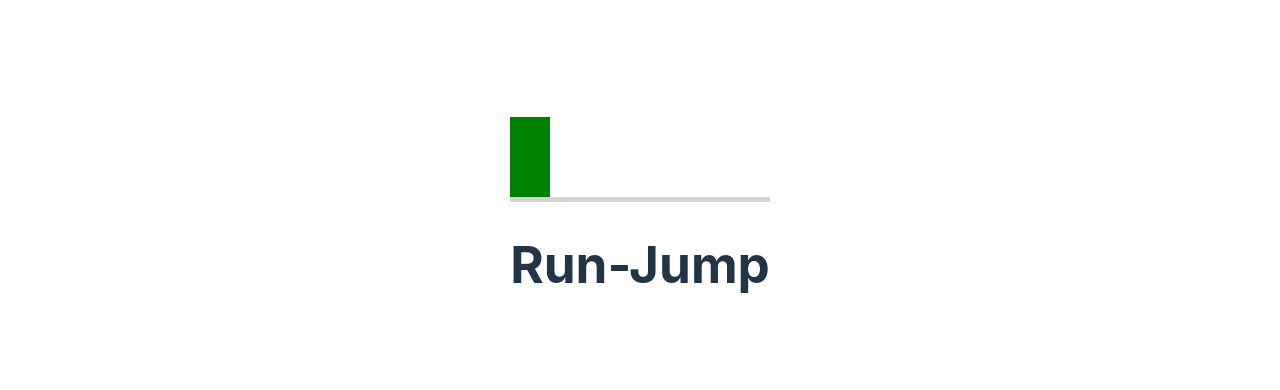
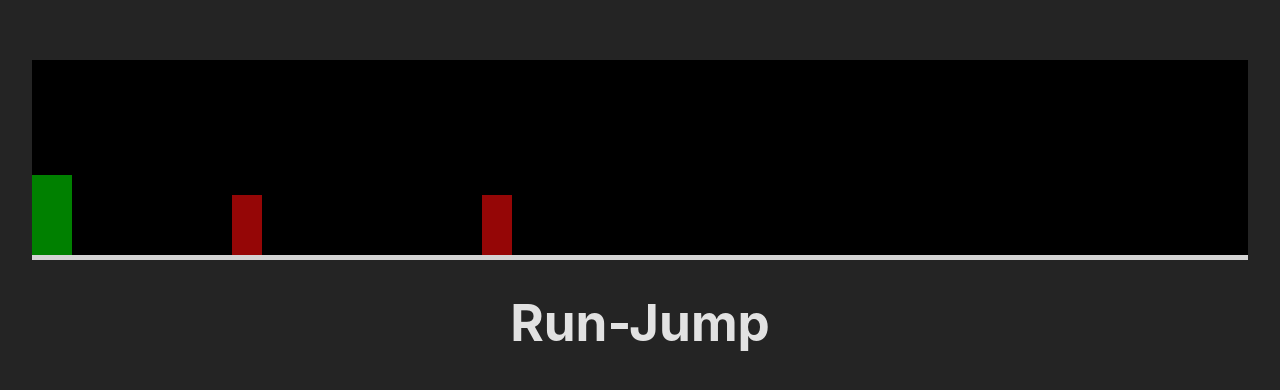
Before and after one commit to opowell/run-jump, a Vue app: page / in a window 1280 px wide. Shown: the part 178-568 px from the top of the page. Built offline with nearby package versions, Linux system fonts and the light colour scheme.

Commit message:
add blocks, fix character

```diff
--- a/src/components/HelloWorld.vue
+++ b/src/components/HelloWorld.vue
@@ -1,29 +1,61 @@
 <script setup lang="ts">
-import { ref } from 'vue'
-
-defineProps<{ msg: string }>()
+import { computed, ref } from 'vue'
 
 const count = ref(0)
+setInterval(() => {
+  count.value = count.value + 1
+}, 100)
+
+const playerPosition = ref(5)
+const blocks = ref([200, 450])
+const playerStyle = computed(() => {
+  return {
+    bottom: playerPosition.value + 'px'
+  }
+})
 </script>
 
 <template>
-  <div class="character" />
-  <div class="ground" />
+  <div class="score">{{ count }}</div>
+  <div class="board">
+    <div class="character" :style="playerStyle" />
+    <div class="ground" />
+    <div class="block" v-for="(block, index) in blocks" :key="index" :style="{ left: block + 'px' }"/>
+  </div>
   <h1>Run-Jump</h1>
 </template>
 
 <style scoped>
-.read-the-docs {
-  color: #888;
+.block {
+  height: 60px;
+  width: 30px;
+  background-color: rgb(149, 6, 6);
+  position: absolute;
+  bottom: 5px;
+}
+.score {
+  color: yellow;
+  font-size: 36px;
+  margin-bottom: 10rem;
+  display: none;
 }
 .character {
   width: 40px;
   height: 80px;
   background-color: green;
+  position: absolute;
 }
 .ground {
   height: 5px;
   width: 100%;
   background-color: lightgray;
+  bottom: 0;
+  position: absolute;
+}
+.board {
+  background-color: black;
+  height: 200px;
+  width: 100%;
+  position: relative;
 }
 </style>
--- a/src/style.css
+++ b/src/style.css
@@ -61,20 +61,7 @@ button:focus-visible {
 
 #app {
   max-width: 1280px;
-  margin: 0 auto;
   padding: 2rem;
   text-align: center;
+  flex: 1 1 auto;
 }
-
-@media (prefers-color-scheme: light) {
-  :root {
-    color: #213547;
-    background-color: #ffffff;
-  }
-  a:hover {
-    color: #747bff;
-  }
-  button {
-    background-color: #f9f9f9;
-  }
-}
```
